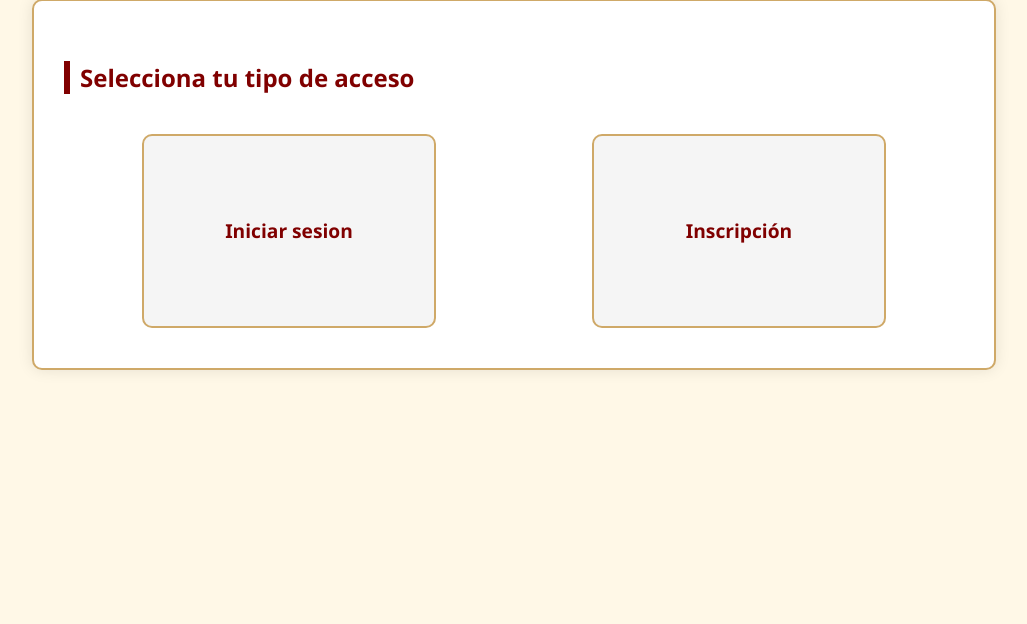
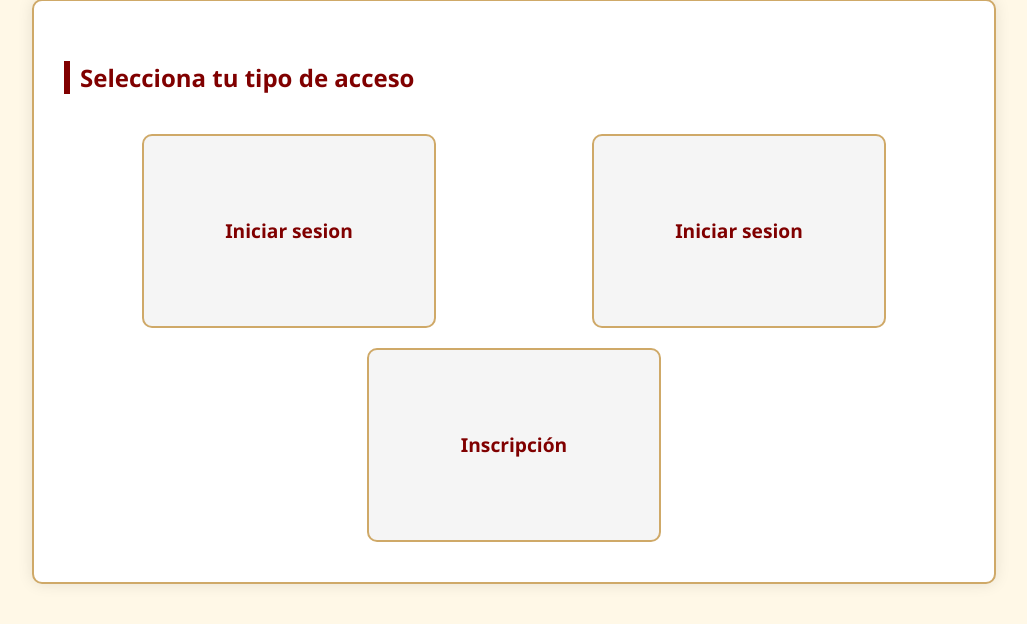
Before and after one commit to Armando59t/cbtis272, a Flask app: page / in a window 1280 px wide. Shown: the part 205-829 px from the top of the page, without its empty margins (126-1153 px from the left). Before the commit the page ends 575 px from the top, so only its background shows below. Run offline with Flask 3, Linux system fonts and the light colour scheme.

Commit message:
Update index.html

```diff
--- a/templates/index.html
+++ b/templates/index.html
@@ -87,7 +87,7 @@
   <h2>Selecciona tu tipo de acceso</h2>
 
   <div class="opciones-acceso">
-
+   <a href="/login" class="tarjeta-opcion">Iniciar sesion</a>
     <a href="/login" class="tarjeta-opcion">Iniciar sesion</a>
     <a href="/registro" class="tarjeta-opcion">Inscripción</a>
 
```
